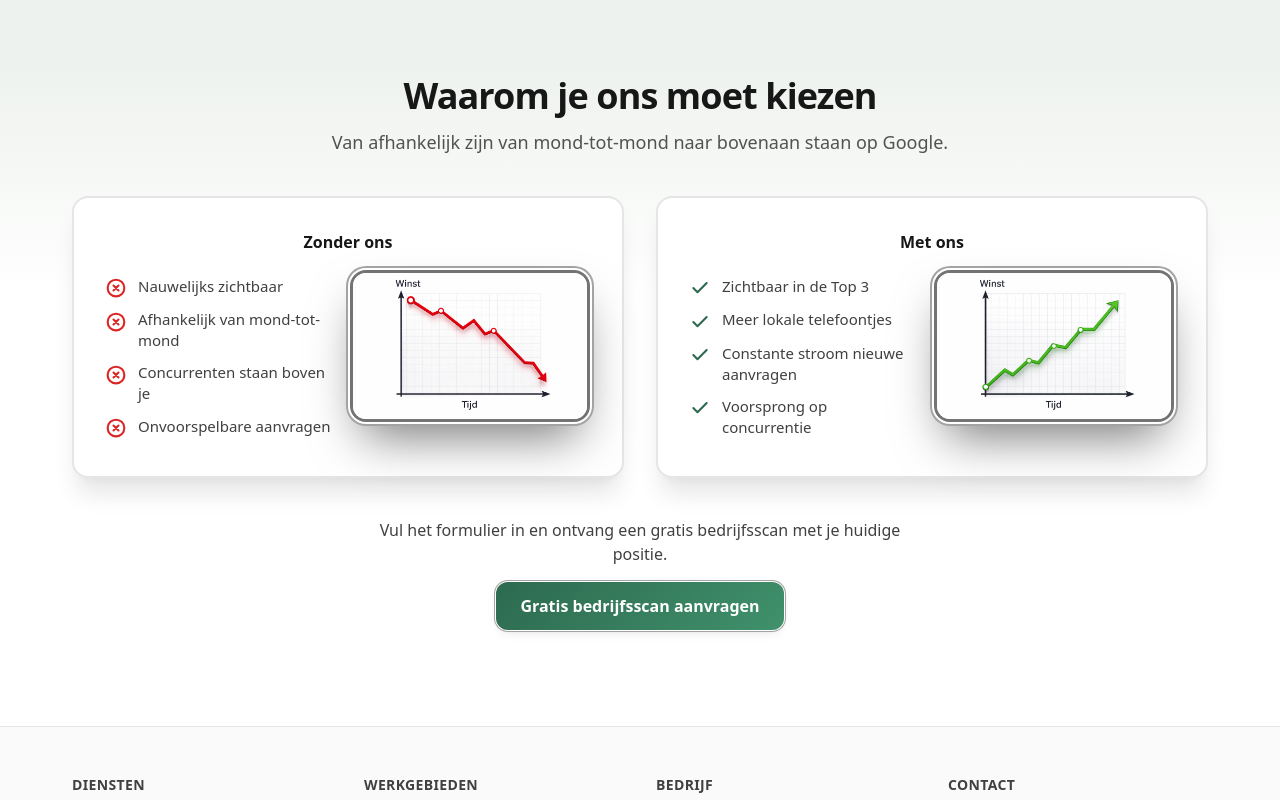
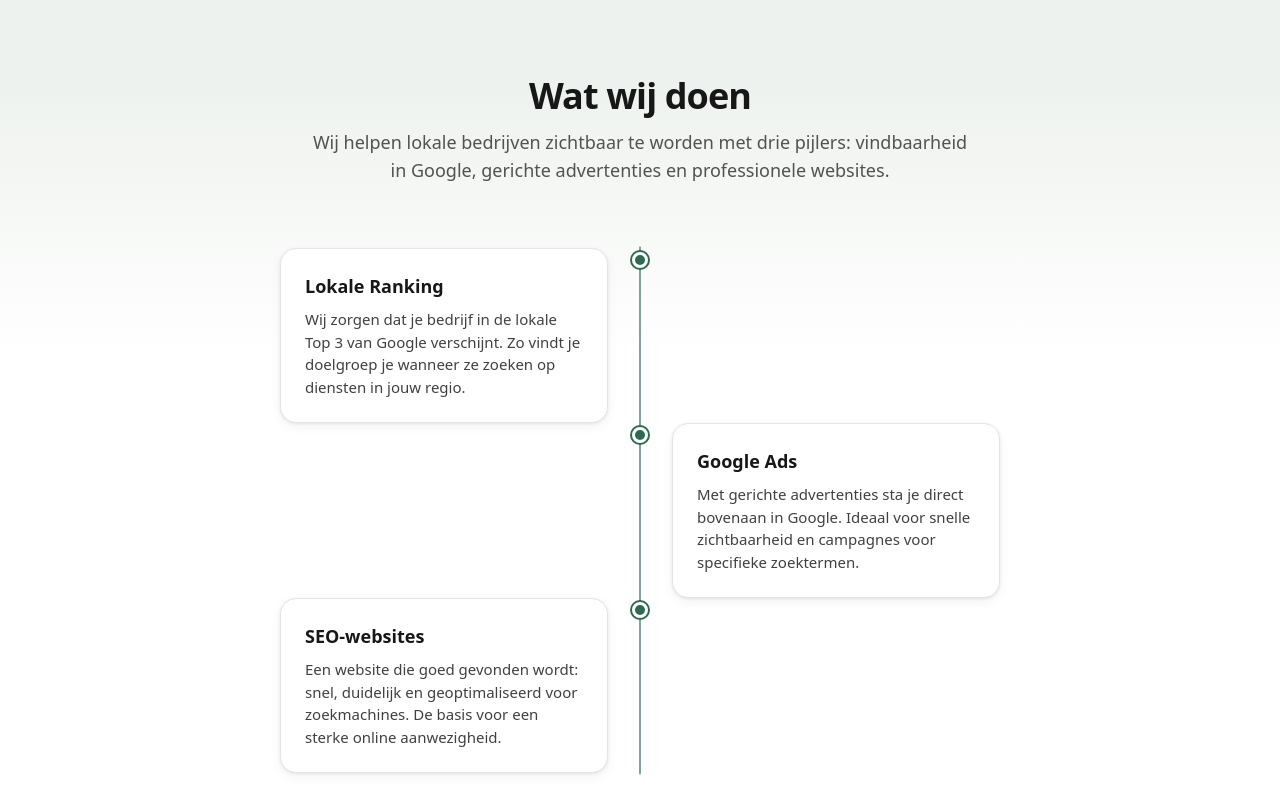
Before and after one commit to VanBorg/Vanborg.com, a React (Vite) app: page / in a window 1280 px wide. Shown: the part 1400-2200 px from the top of the page. Built offline with nearby package versions, Linux system fonts and the light colour scheme.

Commit message:
Add Wat wij doen section with timeline (Lokale Ranking, Google Ads, SEO websites)
Co-authored-by: Cursor <cursoragent@cursor.com>

```diff
--- a/src/components/sections/ProblemOutcome.tsx
+++ b/src/components/sections/ProblemOutcome.tsx
@@ -102,7 +102,7 @@ export function ProblemOutcome() {
           <p className="problem-outcome-cta__text">
           Vul het formulier in en ontvang een gratis bedrijfsscan met je huidige positie.
           </p>
-          <a href="#audit" className="btn-primary">
+          <a href="https://docs.google.com/forms/d/e/1FAIpQLSfbsa-4CWu9Rh0yBDLrVeXYbtXfHlcBJaxqYOQGWeKPDriaMg/viewform?usp=publish-editor" target="_blank" rel="noopener noreferrer" className="btn-primary">
             Gratis bedrijfsscan aanvragen
           </a>
         </div>
--- /dev/null
+++ b/src/components/sections/WatWijDoen.tsx
@@ -0,0 +1,93 @@
+import { Container } from '../ui/Container'
+
+const services = [
+  {
+    id: 'lokale-ranking',
+    title: 'Lokale Ranking',
+    description:
+      'Wij zorgen dat je bedrijf in de lokale Top 3 van Google verschijnt. Zo vindt je doelgroep je wanneer ze zoeken op diensten in jouw regio.',
+    align: 'left' as const,
+  },
+  {
+    id: 'google-ads',
+    title: 'Google Ads',
+    description:
+      'Met gerichte advertenties sta je direct bovenaan in Google. Ideaal voor snelle zichtbaarheid en campagnes voor specifieke zoektermen.',
+    align: 'right' as const,
+  },
+  {
+    id: 'seo-websites',
+    title: 'SEO-websites',
+    description:
+      'Een website die goed gevonden wordt: snel, duidelijk en geoptimaliseerd voor zoekmachines. De basis voor een sterke online aanwezigheid.',
+    align: 'left' as const,
+  },
+]
+
+export function WatWijDoen() {
+  return (
+    <section className="section bg-section-1" aria-labelledby="wat-wij-doen-title">
+      <Container>
+        <div className="wat-wij-doen-header text-center">
+          <h2
+            id="wat-wij-doen-title"
+            className="text-3xl font-bold tracking-tight text-neutral-900 md:text-4xl"
+          >
+            Wat wij doen
+          </h2>
+          <p className="mt-3 text-lg text-neutral-600 max-w-2xl mx-auto">
+            Wij helpen lokale bedrijven zichtbaar te worden met drie pijlers: vindbaarheid in
+            Google, gerichte advertenties en professionele websites.
+          </p>
+        </div>
+
+        <div className="wat-wij-doen-timeline">
+          {/* Zigzag line (SVG) – visible on desktop */}
+          <div className="wat-wij-doen-timeline__line" aria-hidden>
+            <svg
+              className="wat-wij-doen-timeline__svg"
+              viewBox="0 0 4 300"
+              preserveAspectRatio="none"
+            >
+              <path
+                className="wat-wij-doen-timeline__path"
+                d="M 2 0 L 2 300"
+                fill="none"
+                stroke="currentColor"
+                strokeWidth="2"
+                strokeLinecap="round"
+              />
+            </svg>
+          </div>
+
+          {services.map((service) => (
+            <div
+              key={service.id}
+              className={`wat-wij-doen-timeline__item wat-wij-doen-timeline__item--${service.align}`}
+            >
+              {service.align === 'left' ? (
+                <>
+                  <div className="wat-wij-doen-timeline__card">
+                    <h3 className="wat-wij-doen-timeline__title">{service.title}</h3>
+                    <p className="wat-wij-doen-timeline__description">{service.description}</p>
+                  </div>
+                  <div className="wat-wij-doen-timeline__dot" aria-hidden />
+                  <div />
+                </>
+              ) : (
+                <>
+                  <div />
+                  <div className="wat-wij-doen-timeline__dot" aria-hidden />
+                  <div className="wat-wij-doen-timeline__card">
+                    <h3 className="wat-wij-doen-timeline__title">{service.title}</h3>
+                    <p className="wat-wij-doen-timeline__description">{service.description}</p>
+                  </div>
+                </>
+              )}
+            </div>
+          ))}
+        </div>
+      </Container>
+    </section>
+  )
+}
--- a/src/pages/index.tsx
+++ b/src/pages/index.tsx
@@ -2,6 +2,7 @@ import { Navbar } from '../components/layout/Navbar'
 import { Footer } from '../components/layout/Footer'
 import { Hero } from '../components/sections/Hero'
 import { AboutUs } from '../components/sections/AboutUs'
+import { WatWijDoen } from '../components/sections/WatWijDoen'
 import { ProblemOutcome } from '../components/sections/ProblemOutcome'
 
 export default function HomePage() {
@@ -11,6 +12,7 @@ export default function HomePage() {
       <main>
         <Hero />
         <AboutUs />
+        <WatWijDoen />
         <ProblemOutcome />
       </main>
       <Footer />
--- /dev/null
+++ b/src/styles/components/wat-wij-doen.css
@@ -0,0 +1,156 @@
+/* Wat wij doen – sectie met zigzag-tijdlijn */
+
+.wat-wij-doen-header {
+  margin-bottom: 3rem;
+}
+
+@media (min-width: 768px) {
+  .wat-wij-doen-header {
+    margin-bottom: 4rem;
+  }
+}
+
+/* Timeline container: relative voor absolute lijn */
+.wat-wij-doen-timeline {
+  position: relative;
+  display: flex;
+  flex-direction: column;
+  gap: 0;
+  max-width: 720px;
+  margin-left: auto;
+  margin-right: auto;
+}
+
+/* Centrale lijn (verticale lijn + zigzag) – alleen zichtbaar op desktop */
+.wat-wij-doen-timeline__line {
+  display: none;
+  position: absolute;
+  left: 50%;
+  top: 0;
+  bottom: 0;
+  width: 4px;
+  transform: translateX(-50%);
+  color: var(--color-neutral-200);
+}
+
+@media (min-width: 768px) {
+  .wat-wij-doen-timeline__line {
+    display: block;
+  }
+}
+
+.wat-wij-doen-timeline__svg {
+  width: 100%;
+  height: 100%;
+  overflow: visible;
+}
+
+.wat-wij-doen-timeline__path {
+  color: var(--accent-green);
+  opacity: 0.6;
+}
+
+/* Elk item = één rij: [ content | dot | content ] */
+.wat-wij-doen-timeline__item {
+  position: relative;
+  display: grid;
+  grid-template-columns: 1fr auto 1fr;
+  gap: 0 1rem;
+  align-items: start;
+  min-height: 6rem;
+}
+
+@media (min-width: 768px) {
+  .wat-wij-doen-timeline__item {
+    min-height: 7rem;
+    gap: 0 1.5rem;
+  }
+}
+
+/* Card staat in kolom 1 (links) of kolom 3 (rechts) */
+.wat-wij-doen-timeline__item--left .wat-wij-doen-timeline__card {
+  grid-column: 1;
+  justify-self: end;
+}
+
+.wat-wij-doen-timeline__item--right .wat-wij-doen-timeline__card {
+  grid-column: 3;
+  justify-self: start;
+}
+
+/* Dot in de middelste kolom, op de lijn */
+.wat-wij-doen-timeline__dot {
+  grid-column: 2;
+  width: 14px;
+  height: 14px;
+  margin-top: 0.35rem;
+  justify-self: center;
+  border-radius: 50%;
+  background: var(--accent-green);
+  border: 3px solid var(--section-white);
+  box-shadow: 0 0 0 2px var(--accent-green);
+  position: relative;
+  z-index: 1;
+}
+
+@media (min-width: 768px) {
+  .wat-wij-doen-timeline__dot {
+    width: 16px;
+    height: 16px;
+    margin-top: 0.25rem;
+  }
+}
+
+/* Mobiel: dot links, card rechts (één rij) */
+@media (max-width: 767px) {
+  .wat-wij-doen-timeline__item {
+    grid-template-columns: auto 1fr;
+    gap: 0 1rem;
+  }
+
+  .wat-wij-doen-timeline__item--left .wat-wij-doen-timeline__card,
+  .wat-wij-doen-timeline__item--right .wat-wij-doen-timeline__card {
+    grid-column: 2;
+    justify-self: stretch;
+  }
+
+  .wat-wij-doen-timeline__dot {
+    grid-column: 1;
+  }
+
+  .wat-wij-doen-timeline__item > div:empty {
+    display: none;
+  }
+}
+
+/* Tekstblok / kaart */
+.wat-wij-doen-timeline__card {
+  flex: 1;
+  min-width: 0;
+  padding: 1.25rem;
+  background: var(--section-white);
+  border-radius: var(--radius-lg);
+  border: 1px solid var(--color-neutral-200);
+  box-shadow: var(--shadow-soft);
+}
+
+@media (min-width: 768px) {
+  .wat-wij-doen-timeline__card {
+    max-width: 380px;
+    padding: 1.5rem;
+  }
+}
+
+.wat-wij-doen-timeline__title {
+  font-size: 1.125rem;
+  font-weight: 700;
+  color: var(--color-neutral-900);
+  margin: 0 0 0.5rem 0;
+}
+
+.wat-wij-doen-timeline__description {
+  font-size: 0.9375rem;
+  line-height: 1.5;
+  color: var(--color-neutral-700);
+  margin: 0;
+}
--- a/src/styles/index.css
+++ b/src/styles/index.css
@@ -10,6 +10,7 @@
 @import './components/image-comparison.css';
 @import './components/about-us.css';
 @import './components/problem-outcome.css';
+@import './components/wat-wij-doen.css';
 
 @tailwind base;
 @tailwind components;
```
